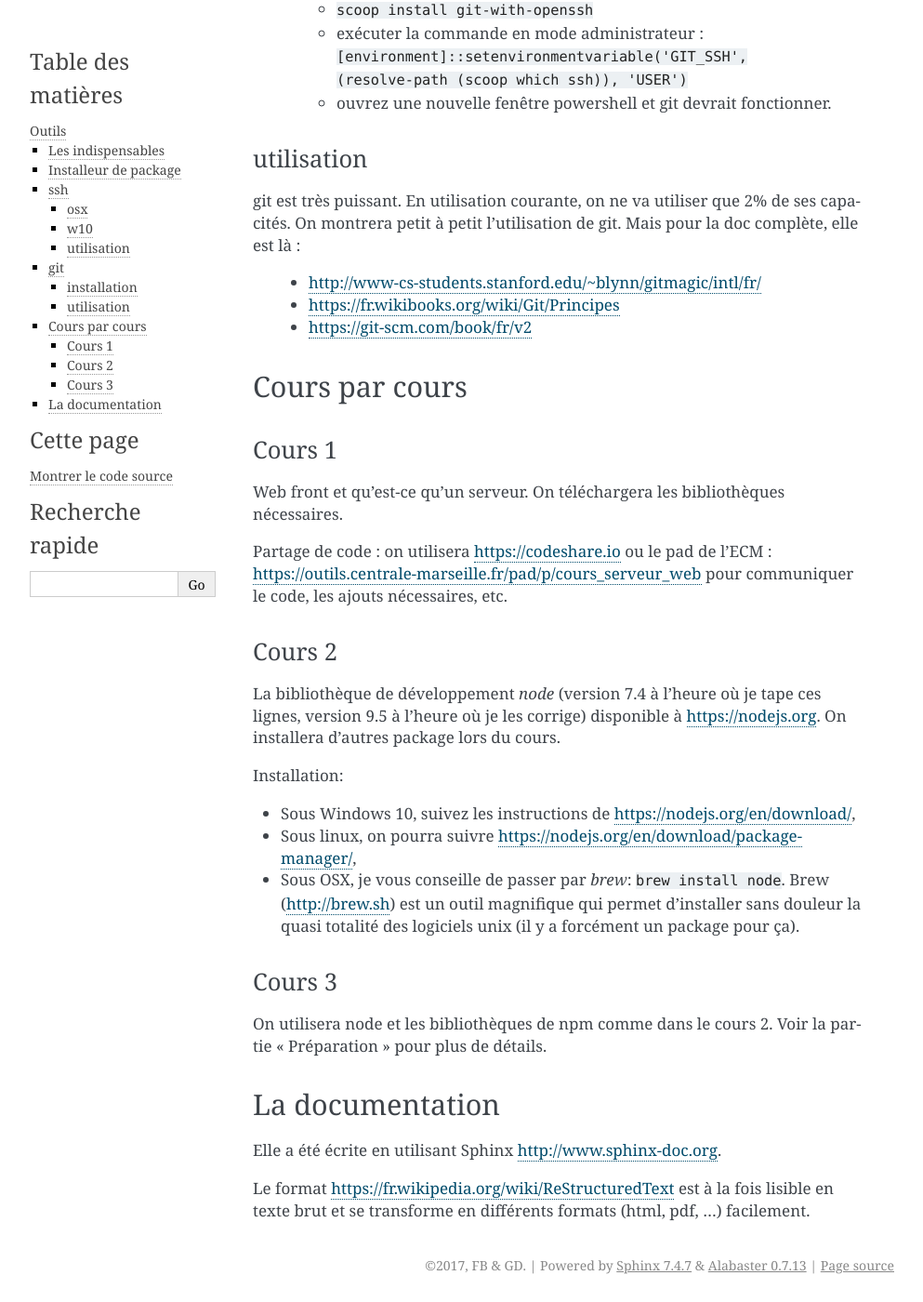
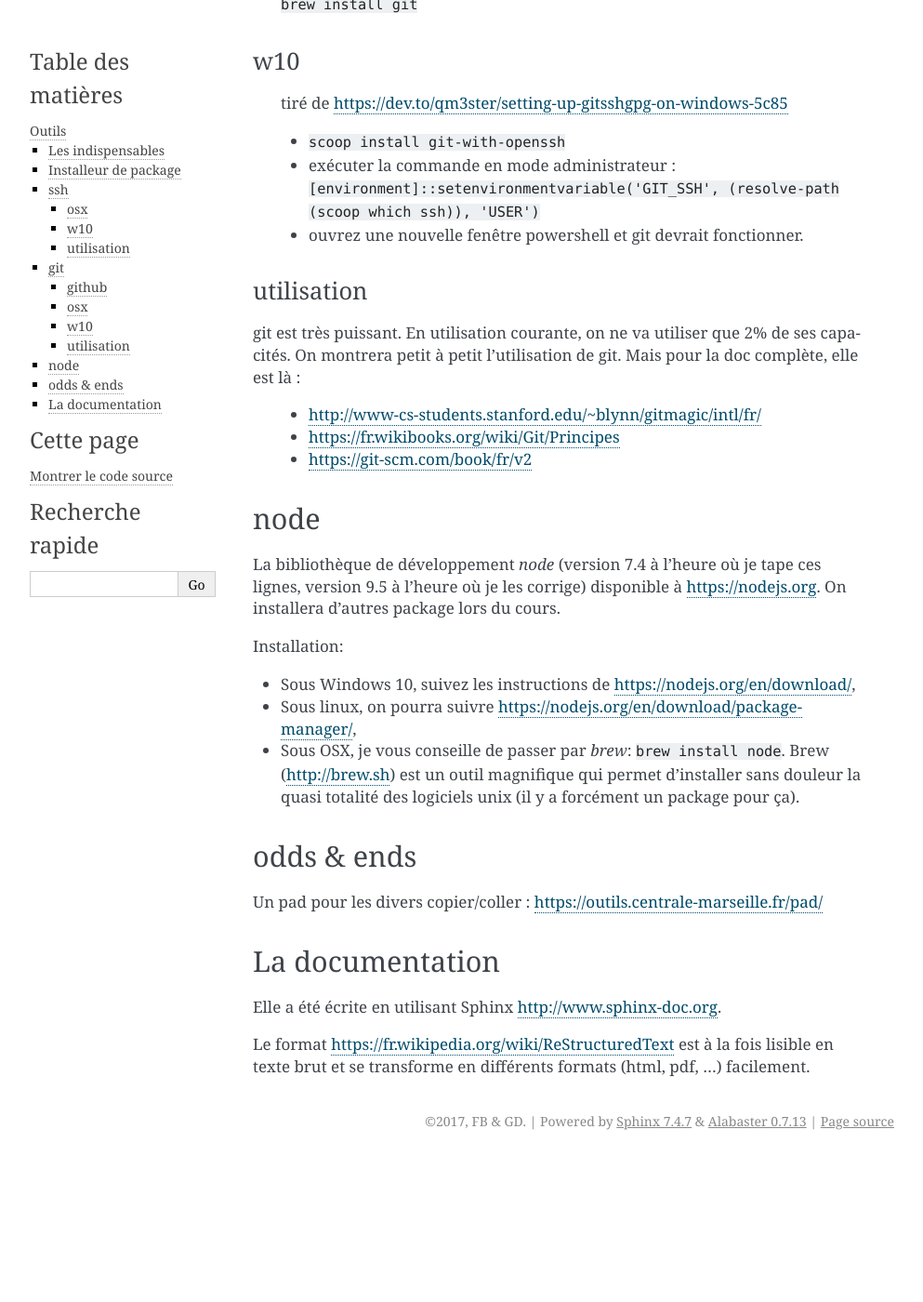
Before and after one commit to FrancoisBrucker/web_serveur, a Sphinx documentation site: the page built from source/outils.rst, in a window 1280 px wide and 1400 px high, scrolled down 2125 px. Shown: the whole window at 93% size, without its empty margins (148-1141 px from the left). Built offline with Sphinx 7.4.7, drawn with Linux system fonts in a browser that asks for light colours; after the commit the page ends 3370 px from its top, so only the background shows below that; some of the changed text lies outside the part shown.

Commit message:
outils update

```diff
--- a/source/outils.rst
+++ b/source/outils.rst
@@ -73,13 +73,21 @@ git
 
 On utilisera git et github comme gestionnaire de sources.
 
-installation
-------------
+github
+------
 
-faites vous un compte sur https://github.com/ Ajoutez y votre clé publique pour vous y connecter.
+Faites vous un compte sur https://github.com/ Ajoutez y votre clé publique pour vous y connecter.
 
-* osx : :code:`brew install git`
-* w10 : tiré de https://dev.to/qm3ster/setting-up-gitsshgpg-on-windows-5c85
+osx
+---
+
+    :code:`brew install git`
+
+w10
+---
+
+    tiré de https://dev.to/qm3ster/setting-up-gitsshgpg-on-windows-5c85
+
     * :code:`scoop install git-with-openssh`
     * exécuter la commande en mode administrateur : :code:`[environment]::setenvironmentvariable('GIT_SSH', (resolve-path (scoop which ssh)), 'USER')`
     * ouvrez une nouvelle fenêtre powershell et git devrait fonctionner.
@@ -93,21 +101,8 @@ git est très puissant. En utilisation courante, on ne va utiliser que 2% de ses
     * https://fr.wikibooks.org/wiki/Git/Principes
     * https://git-scm.com/book/fr/v2
 
-
-
-
-Cours par cours
-===============
-
-Cours 1
--------
-
-Web front et qu'est-ce qu'un serveur. On téléchargera les bibliothèques nécessaires.
-
-Partage de code : on utilisera https://codeshare.io ou le pad de l'ECM : https://outils.centrale-marseille.fr/pad/p/cours_serveur_web pour communiquer le code, les ajouts nécessaires, etc.
-
-Cours 2
--------
+node
+====
 
 La bibliothèque de développement *node* (version 7.4 à l'heure où je tape ces lignes, version 9.5 à l'heure où je les corrige) disponible à https://nodejs.org. On installera d'autres package lors du cours.
 
@@ -117,10 +112,13 @@ Installation:
 * Sous linux, on pourra suivre https://nodejs.org/en/download/package-manager/,
 * Sous OSX, je vous conseille de passer par *brew*: :code:`brew install node`. Brew (http://brew.sh) est un outil magnifique qui permet d'installer sans douleur la quasi totalité des logiciels unix (il y a forcément un package pour ça).
 
-Cours 3
--------
 
-On utilisera node et les bibliothèques de npm comme dans le cours 2. Voir la partie "Préparation" pour plus de détails.
+odds & ends
+===========
+
+
+Un pad pour les divers copier/coller : https://outils.centrale-marseille.fr/pad/
+
 
 
 La documentation
```
